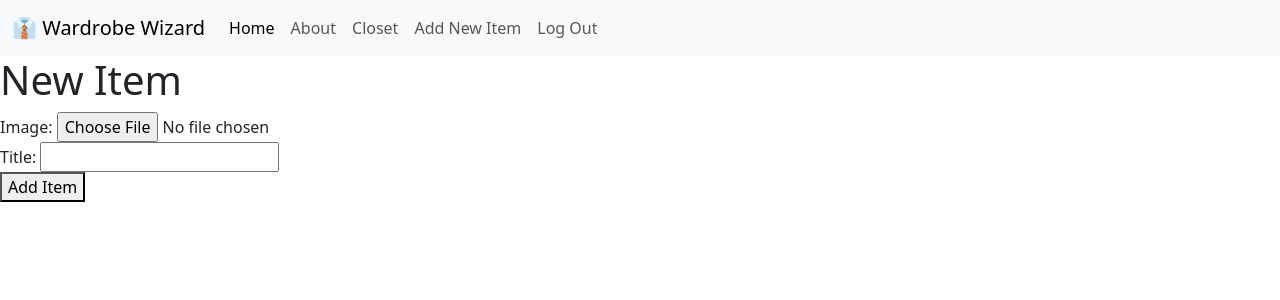
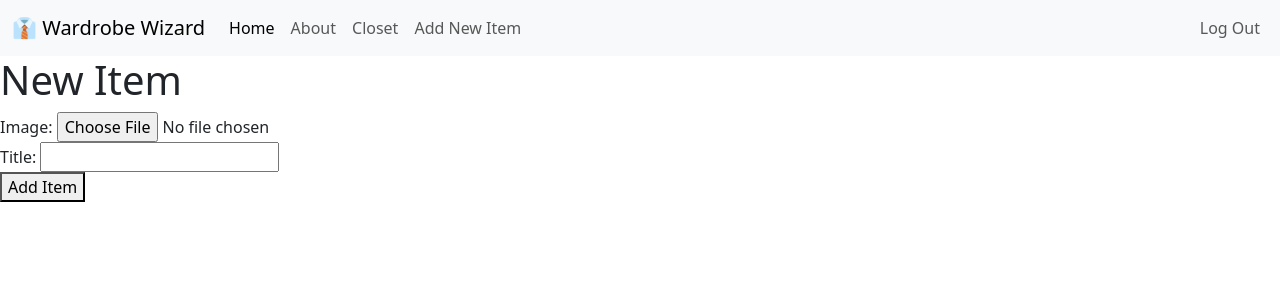
Before and after one commit to j-kennethh/wardrobe-wizard, a Django app: page /posts/new-post/ in a window 1280 px wide. Shown: the top 300 px of the page. Run offline with Django 5.2, Linux system fonts and the light colour scheme; a user stored in the database is signed in; parts of the project's set-up code (start-up, migrations or seed data) failed here and were passed over.

Commit message:
Fix logout button

```diff
--- a/templates/layout.html
+++ b/templates/layout.html
@@ -35,9 +35,12 @@
                     <li class="nav-item">
                         <a class="nav-link" href="{% url 'posts:new-post' %}">Add New Item</a>
                     </li>
-                    <li class="nav-item">
-                        <a class="nav-link" href="{% url 'users:logout' %}">Log Out</a>
-                    </li>
+                </ul>
+                <ul class="navbar-nav ms-auto">
+                    <form action="{% url 'users:logout' %}" method="post">
+                        {% csrf_token %}
+                        <button class="nav-link" aria-label="User Logout" title="User Logout">Log Out</button>
+                    </form>
                 </ul>
                     {% else %}
                 </ul>
```
Also changed, not shown: db.sqlite3.
